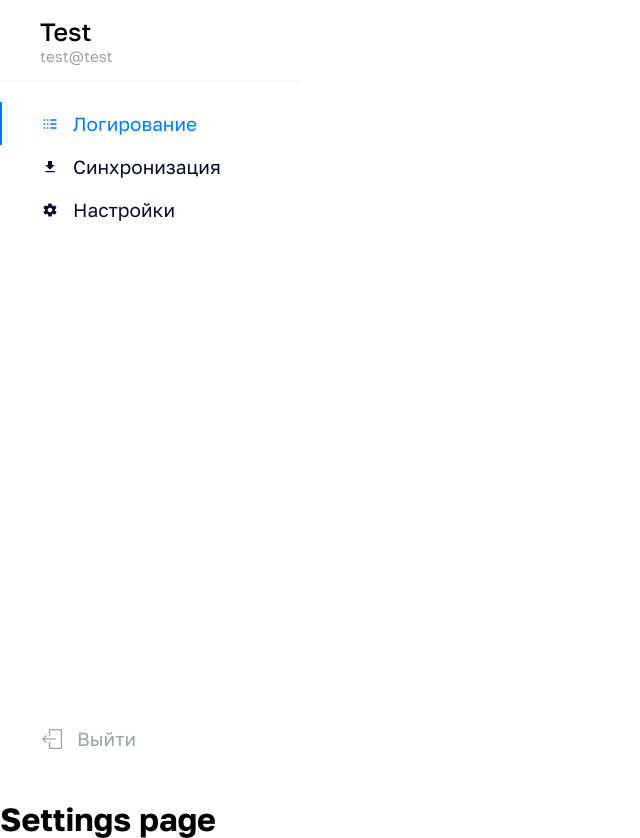
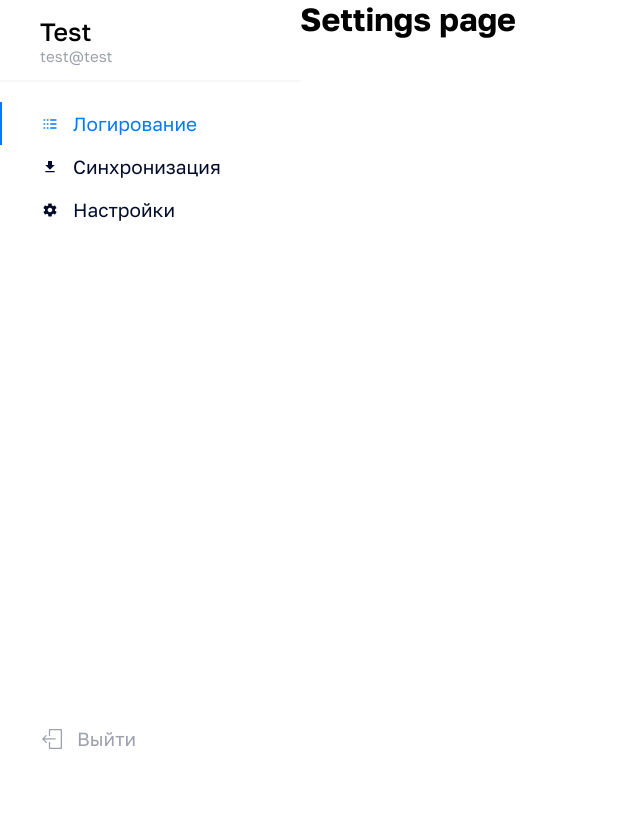
Before and after one commit to AlexShatokhin/synchronizatyor, a React (Create React App) app in the folder client/: page /settings in a window 1280 px wide. Shown: the whole page, without its empty margins (0-640 px from the left). After the commit the page ends 800 px from the top, so only its background shows below. Built offline with nearby package versions, Linux system fonts and the light colour scheme; sample sign-in values are in the browser's storage.

Commit message:
create PageWrapper compoennt

```diff
--- /dev/null
+++ b/client/src/react/UI/PageWrapper/PageWrapper.tsx
@@ -0,0 +1,16 @@
+import { FC } from "react";
+import "./page_wrapper.scss"
+
+type PageWrapperPropsType = {
+    children: React.ReactNode;
+}
+
+const PageWrapper : FC<PageWrapperPropsType> = ({ children }) => {
+  return (
+    <div className="page-wrapper">
+      {children}
+    </div>
+  );
+}
+
+export default PageWrapper;
--- /dev/null
+++ b/client/src/react/UI/PageWrapper/page_wrapper.scss
@@ -0,0 +1,3 @@
+.page-wrapper {
+    display: flex;
+}
--- a/client/src/react/pages/HomePage/HomePage.tsx
+++ b/client/src/react/pages/HomePage/HomePage.tsx
@@ -1,12 +1,13 @@
 import { FC } from "react";
 import NavigationMenu from "../../modules/NavigationMenu"
+import PageWrapper from "../../UI/PageWrapper/PageWrapper";
 
 const HomePage : FC = () => {
     return (
-        <div>
+        <PageWrapper>
             <NavigationMenu />
             <h1>Homepage</h1>
-        </div>
+        </PageWrapper>
     )
 }
 
--- a/client/src/react/pages/LogsPage/LogsPage.tsx
+++ b/client/src/react/pages/LogsPage/LogsPage.tsx
@@ -1,13 +1,14 @@
 import { FC } from "react";
 import NavigationMenu from "../../modules/NavigationMenu";
+import PageWrapper from "../../UI/PageWrapper/PageWrapper";
 
 const LogsPage : FC = () => {
     return (
-        <div>
+        <PageWrapper>
             <NavigationMenu />
             <h1>Logs page</h1>
 
-        </div>
+        </PageWrapper>
     )
 }
 
--- a/client/src/react/pages/NotFoundPage/NotFoundPage.tsx
+++ b/client/src/react/pages/NotFoundPage/NotFoundPage.tsx
@@ -1,6 +1,7 @@
+import { FC } from "react";
 
 
-const NotFoundPage = () => {
+const NotFoundPage : FC = () => {
     return (
         <div>
            <h1>404 Page Not Found</h1>
--- a/client/src/react/pages/SettingsPage/SettingsPage.tsx
+++ b/client/src/react/pages/SettingsPage/SettingsPage.tsx
@@ -1,12 +1,13 @@
 import { FC } from "react";
 import NavigationMenu from "../../modules/NavigationMenu"
+import PageWrapper from "../../UI/PageWrapper/PageWrapper";
 
 const SettingsPage : FC = () => {
     return (
-        <div>
+        <PageWrapper>
             <NavigationMenu />
             <h1>Settings page</h1>
-        </div>
+        </PageWrapper>
     )
 }
 
```
